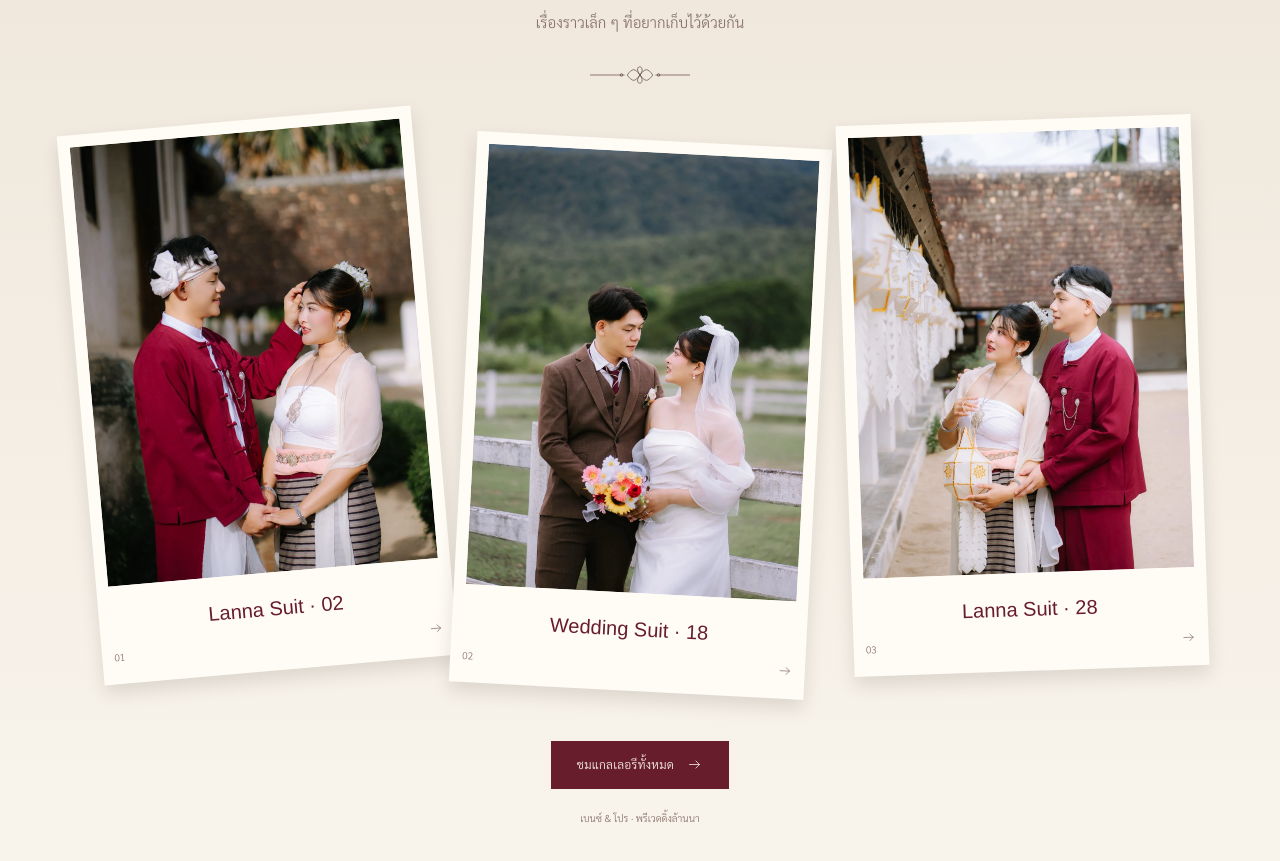
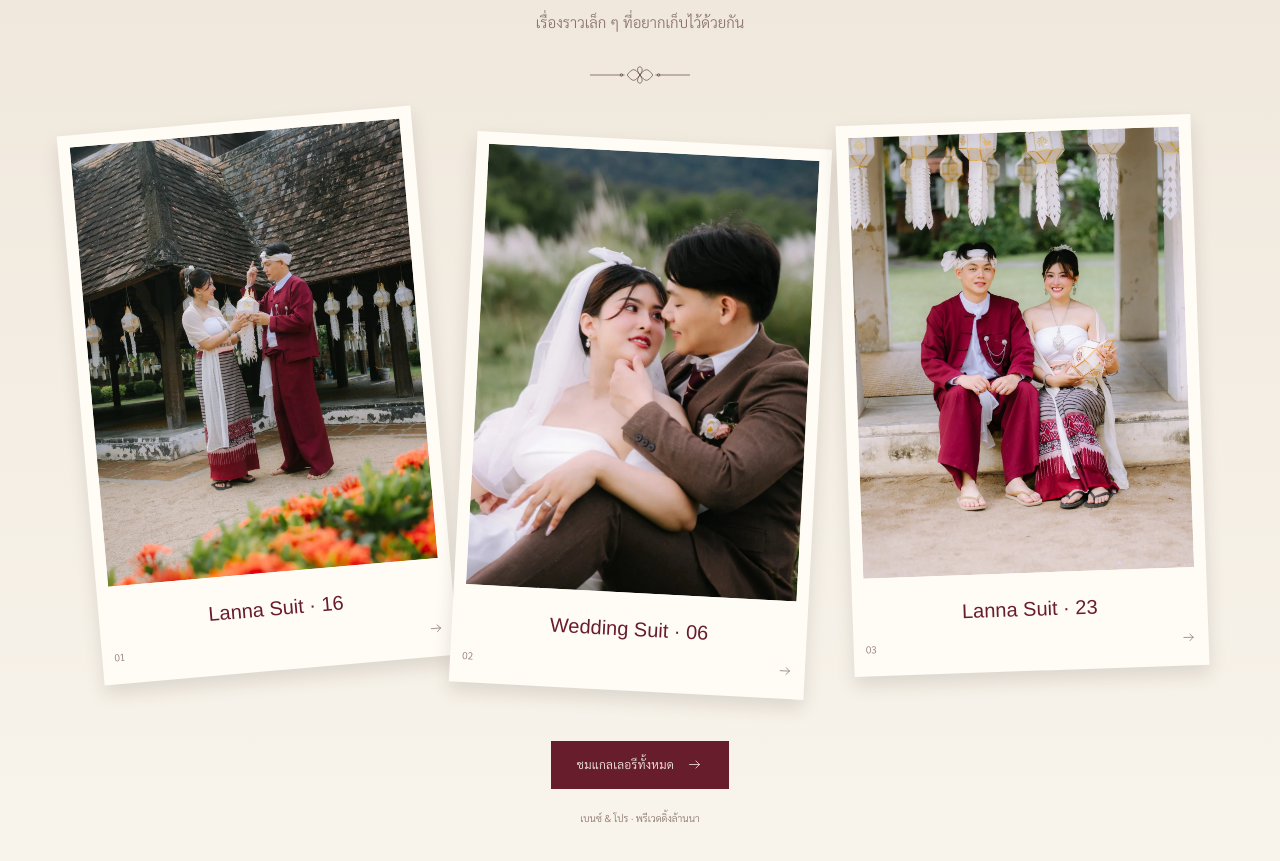
Before and after one commit to bearbyz/benz-pro-wedding-website, a Next.js app: page /invitation in a window 1280 px wide. Shown: the part 3343-4204 px from the top of the page. Built offline with nearby package versions, Linux system fonts and the light colour scheme; a web font is replaced by a local one.

Commit message:
Refresh preview with temple and seated couple photos

```diff
--- a/src/components/gallery-preview.tsx
+++ b/src/components/gallery-preview.tsx
@@ -3,12 +3,12 @@ import Link from "next/link";
 import { galleryPhotos } from "@/data/gallery";
 import { Flourish, Icon } from "./ornaments";
 
-const previewPhotos = ["lanna-02", "white-18", "lanna-28"].map(id => galleryPhotos.find(photo => photo.id === id)!);
+const previewPhotos = ["lanna-16", "white-06", "lanna-23"].map(id => galleryPhotos.find(photo => photo.id === id)!);
 
 export default function GalleryPreview() {
   return <section className="gallery-preview reveal" id="gallery">
     <div className="section-wrap"><header className="gallery-preview-heading"><span className="section-index">04 / MOMENTS TO KEEP</span><h2 className="script-heading">ทุกภาพ…มีความรัก</h2><p>เรื่องราวเล็ก ๆ ที่อยากเก็บไว้ด้วยกัน</p><Flourish/></header>
-      <div className="preview-photo-row">{previewPhotos.map((photo,index)=><Link href={`/gallery#${photo.id}`} className={`preview-polaroid preview-polaroid-${index}`} key={photo.id} aria-label={`ชมภาพ ${photo.title}`}><div><Image src={photo.src} alt={photo.alt} width={photo.width} height={photo.height} sizes="(max-width: 700px) 30vw, 310px"/></div><span>{photo.title}</span><small>0{index+1} <Icon name="arrow"/></small></Link>)}</div>
+      <div className="preview-photo-row">{previewPhotos.map((photo,index)=><Link href={`/gallery#${photo.id}`} className={`preview-polaroid preview-polaroid-${index}`} key={photo.id} aria-label={`ชมภาพ ${photo.title}`}><div><Image style={{ objectPosition: photo.id === "white-06" ? "65% 50%" : "50% 50%" }} src={photo.src} alt={photo.alt} width={photo.width} height={photo.height} sizes="(max-width: 700px) 30vw, 310px"/></div><span>{photo.title}</span><small>0{index+1} <Icon name="arrow"/></small></Link>)}</div>
       <Link href="/gallery" className="solid-button gallery-more">ชมแกลเลอรีทั้งหมด <Icon name="arrow"/></Link>
       <p className="placeholder-caption">เบนซ์ & โปร · พรีเวดดิ้งล้านนา</p>
     </div>
```
